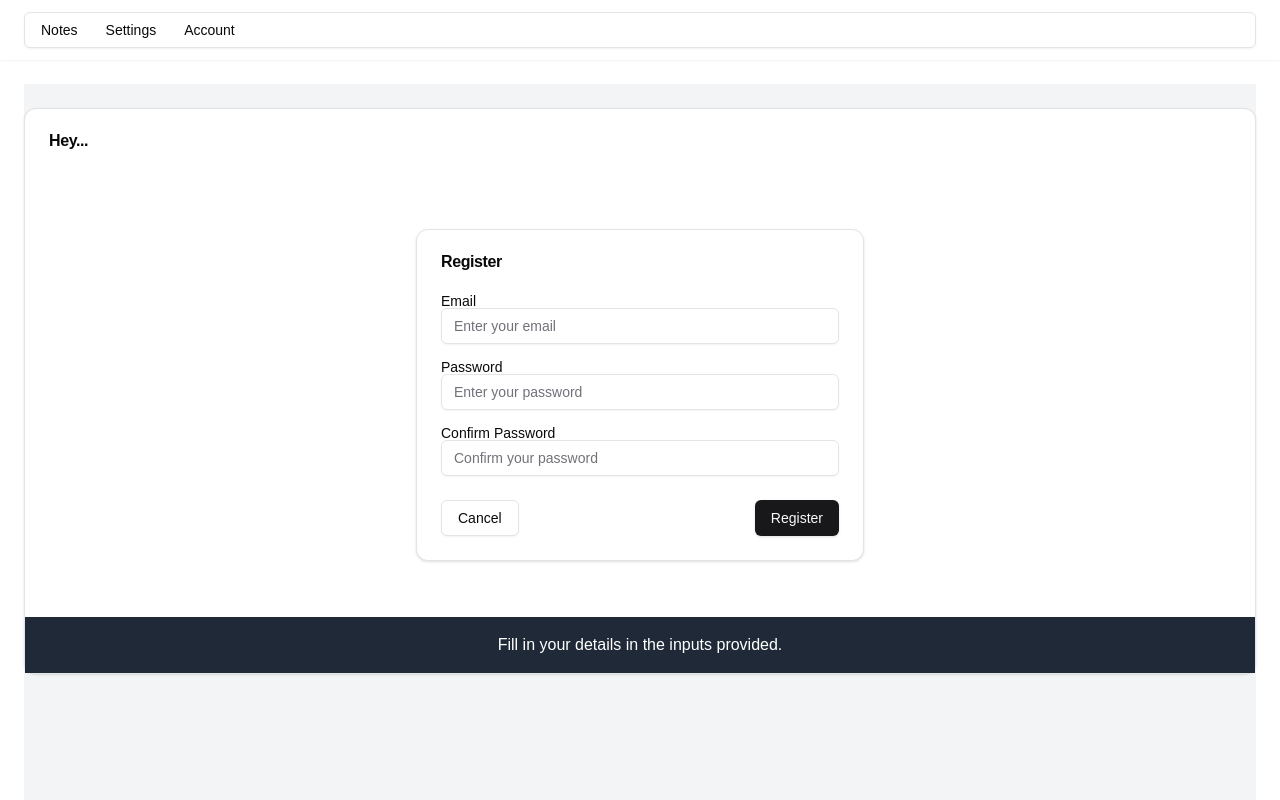
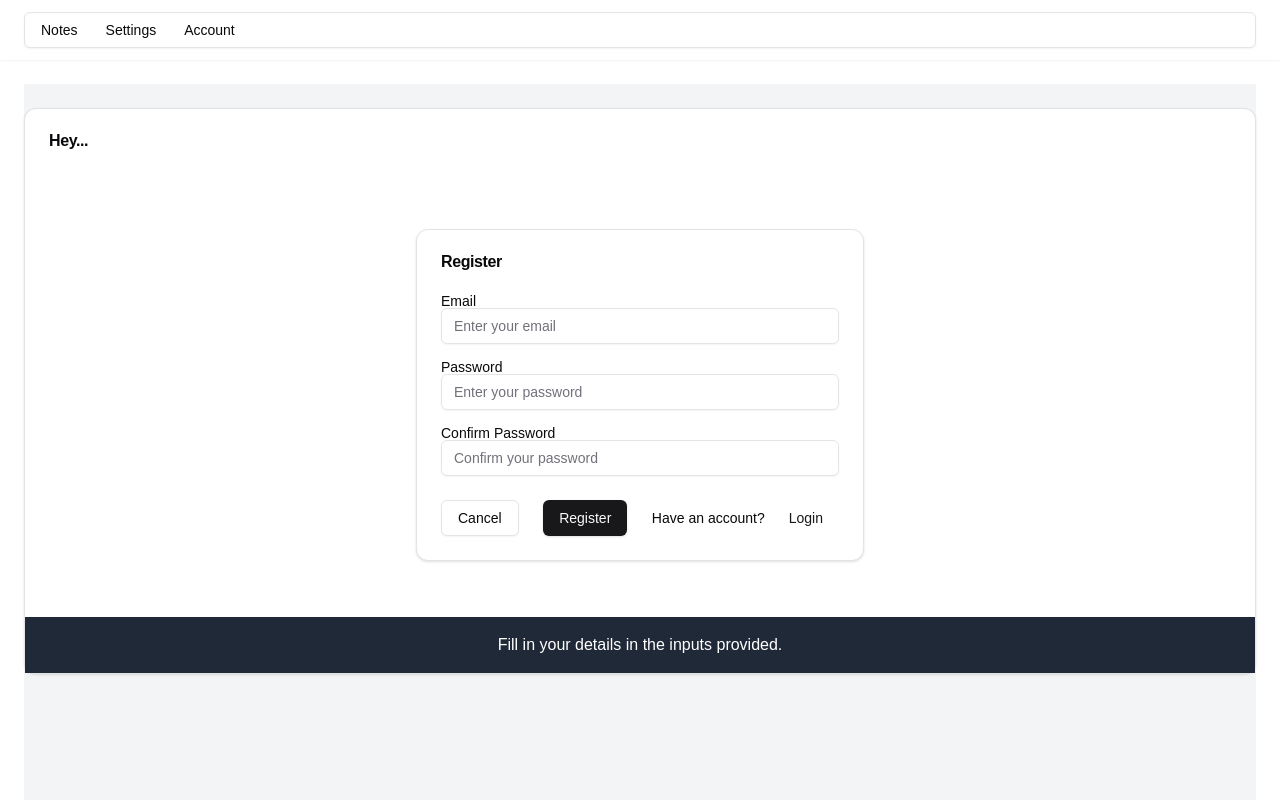
Before and after one commit to Kiragu-Maina/notetakingapplication, a Next.js app: page /auth/register in a window 1280 px wide. Shown: the top 800 px of the page. Built offline with nearby package versions, Linux system fonts and the light colour scheme; no server answers.

Commit message:
login and register clean up

```diff
--- a/app/auth/login/page.tsx
+++ b/app/auth/login/page.tsx
@@ -103,6 +103,12 @@ export default function LoginPage() {
         <Button type="submit" form="loginForm">
           Login
         </Button>
+        <div className="flex items-center gap-2">
+          <span className="text-sm">Have an account?</span>
+          <Button variant="link" onClick={() => router.push('/auth/register')}>
+            Register
+          </Button>
+        </div>
       </CardFooter>
     </Card>
   );
--- a/app/auth/register/page.tsx
+++ b/app/auth/register/page.tsx
@@ -126,6 +126,12 @@ export default function RegisterPage() {
         <Button type="submit" form="registerForm">
           Register
         </Button>
+        <div className="flex items-center gap-2">
+          <span className="text-sm">Have an account?</span>
+          <Button variant="link" onClick={() => router.push('/auth/login')}>
+            Login
+          </Button>
+        </div>
       </CardFooter>
     </Card>
   );
```
